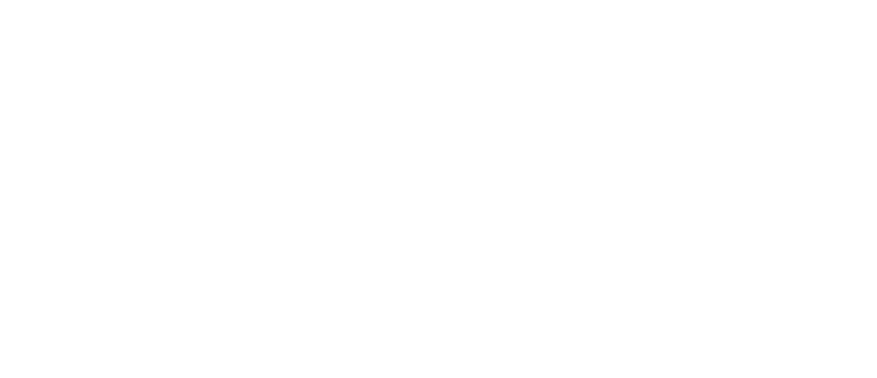
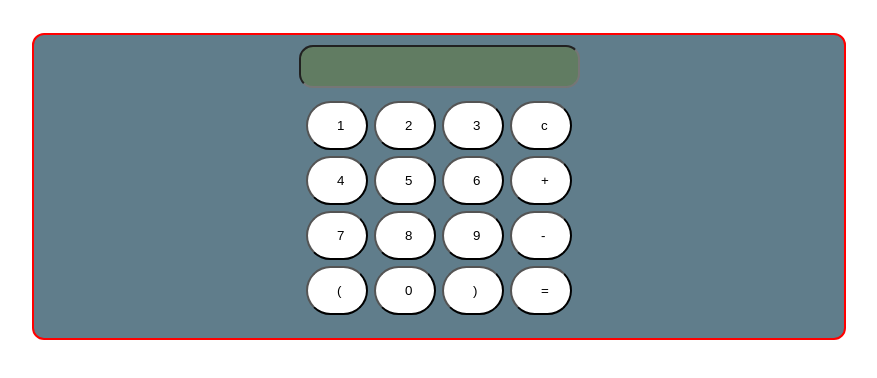
Before and after one commit to mdshoaibakhtar/calculator, a plain HTML site: page index.html in a window 1280 px wide. Shown: the whole page, without its empty margins (201-1078 px from the left). Drawn offline with Linux system fonts and the light colour scheme.

Commit message:
adding html and css

```diff
--- a/index.html
+++ b/index.html
@@ -1,13 +1,45 @@
 <!DOCTYPE html>
 <html lang="en">
+
 <head>
     <meta charset="UTF-8">
     <meta http-equiv="X-UA-Compatible" content="IE=edge">
     <meta name="viewport" content="width=device-width, initial-scale=1.0">
+    <link rel="stylesheet" href="style.css">
     <title>calculator</title>
-    <link rel="stylesheet" href="style.css">
 </head>
+
 <body>
+    <div class="container">
+        <input type="text" name="screen" placeholder="">
 
+        <table class="btn">
+            <tr>
+                <td><button>1</button></td>
+                <td><button>2</button></td>
+                <td><button>3</button></td>
+                <td><button>c</button></td>
+            </tr>
+            <tr>
+                <td><button>4</button></td>
+                <td><button>5</button></td>
+                <td><button>6</button></td>
+                <td><button id="plus">+</button></td>
+            </tr>
+            <tr>
+                <td><button>7</button></td>
+                <td><button>8</button></td>
+                <td><button>9</button></td>
+                <td><button id="minus">-</button></td>
+            </tr>
+            <tr>
+                <td><button id="bracl">(</button></td>
+                <td><button id="zero">0</button></td>
+                <td><button id="bracr">)</button></td>
+                <td><button id="equal">=</button></td>
+            </tr>
+        </table>
+    </div>
 </body>
+
 </html>
--- a/style.css
+++ b/style.css
@@ -0,0 +1,63 @@
+* {
+    margin: 0;
+    padding: 0;
+}
+
+h3 {
+    text-align: center;
+    font-style: italic;
+    padding: 15px;
+}
+
+.container {
+    text-align: center;
+    margin: 33px 233px;
+    border: 2px solid red;
+    padding: 10px 0px;
+    border-radius: 12px;
+    background: #607d8b;
+}
+
+input {
+    background: rgb(98 125 78 / 67%);
+    text-align: center;
+    border-radius: 3px;
+    /* border: 2px solid black; */
+    border-radius: 14px;
+    padding: 12px 50px;
+}
+table{
+    text-align: center;
+    margin: auto;
+    border-radius: 5px;
+    padding: 9px;
+}
+button{
+     padding: 15px 29px;
+    background: rgb(255 255 255);
+    border-radius: 42px;
+    width: 45px;
+    margin: 2px;
+
+}
+button:hover{
+    background: rgb(67, 100, 102);
+}
+/* #plus{
+    padding: 12.5px 14.5px;
+}
+#minus{
+    padding:13px 16px;
+}
+#bracl{
+      padding: 14px 17px;
+}
+#bracr{
+        padding: 14px 18px;
+}
+#zero{
+    padding: 14px 15px;
+}
+#equal{
+    padding: 13.5px 14px;
+} */
```
